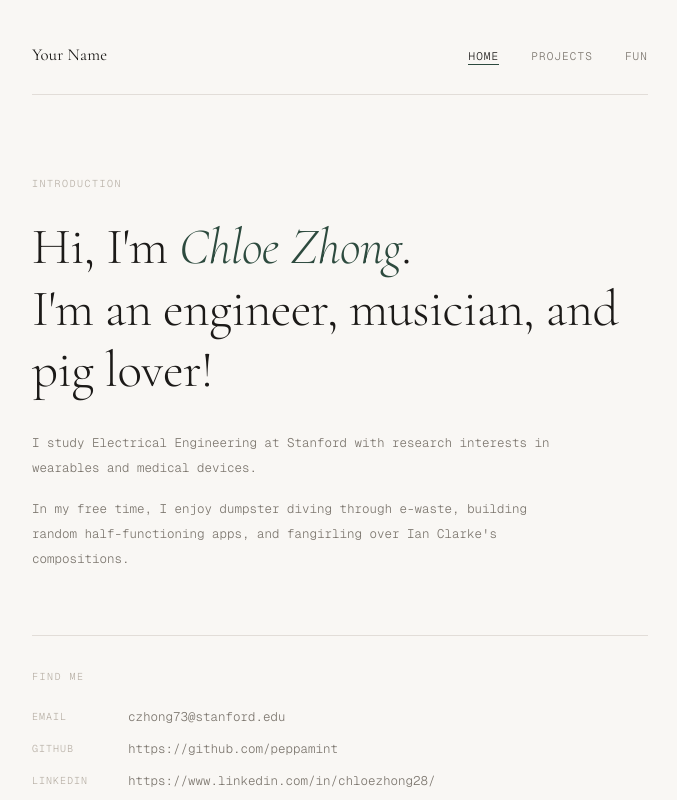
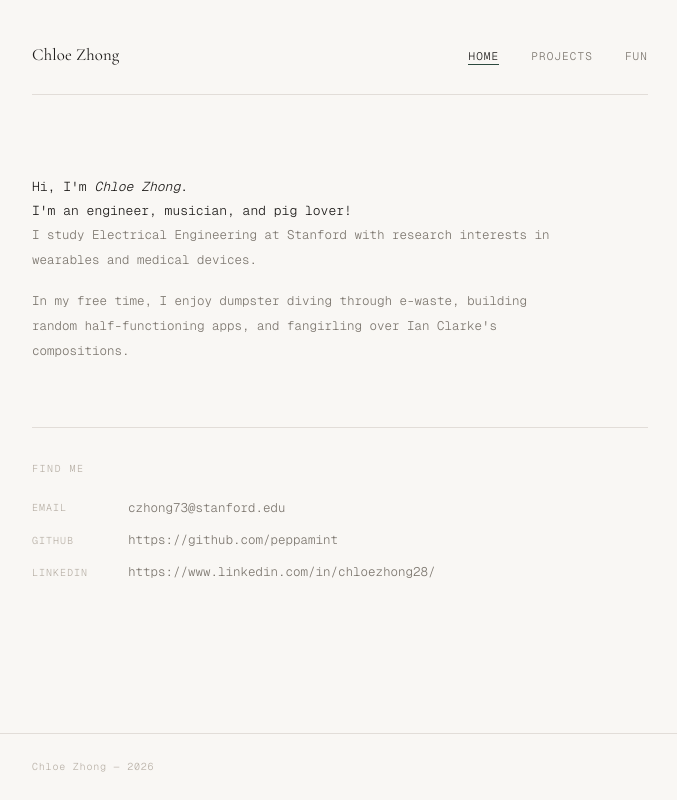
Before and after one commit to peppamint/peppamint.github.io, a plain HTML site: page index.html in a window 1280 px wide. Shown: the top 800 px of the page, without its empty margins (300-977 px from the left). Drawn offline with nearby package versions, Linux system fonts and the light colour scheme.

Commit message:
more home page tweaks

```diff
--- a/index.html
+++ b/index.html
@@ -10,7 +10,7 @@
 
   <div class="site-wrapper">
     <nav>
-      <a href="index.html" class="nav-name">Your Name</a>
+      <a href="index.html" class="nav-name">Chloe Zhong</a>
       <ul class="nav-links">
         <li><a href="index.html" class="active">Home</a></li>
         <li><a href="projects.html">Projects</a></li>
@@ -20,8 +20,6 @@
 
     <main>
       <section class="intro">
-        <p class="intro-label">Introduction</p>
-        <h1 class="intro-heading">
           Hi, I'm <em>Chloe Zhong</em>.<br />
           I'm an engineer, musician, and pig lover!
         </h1>
```
